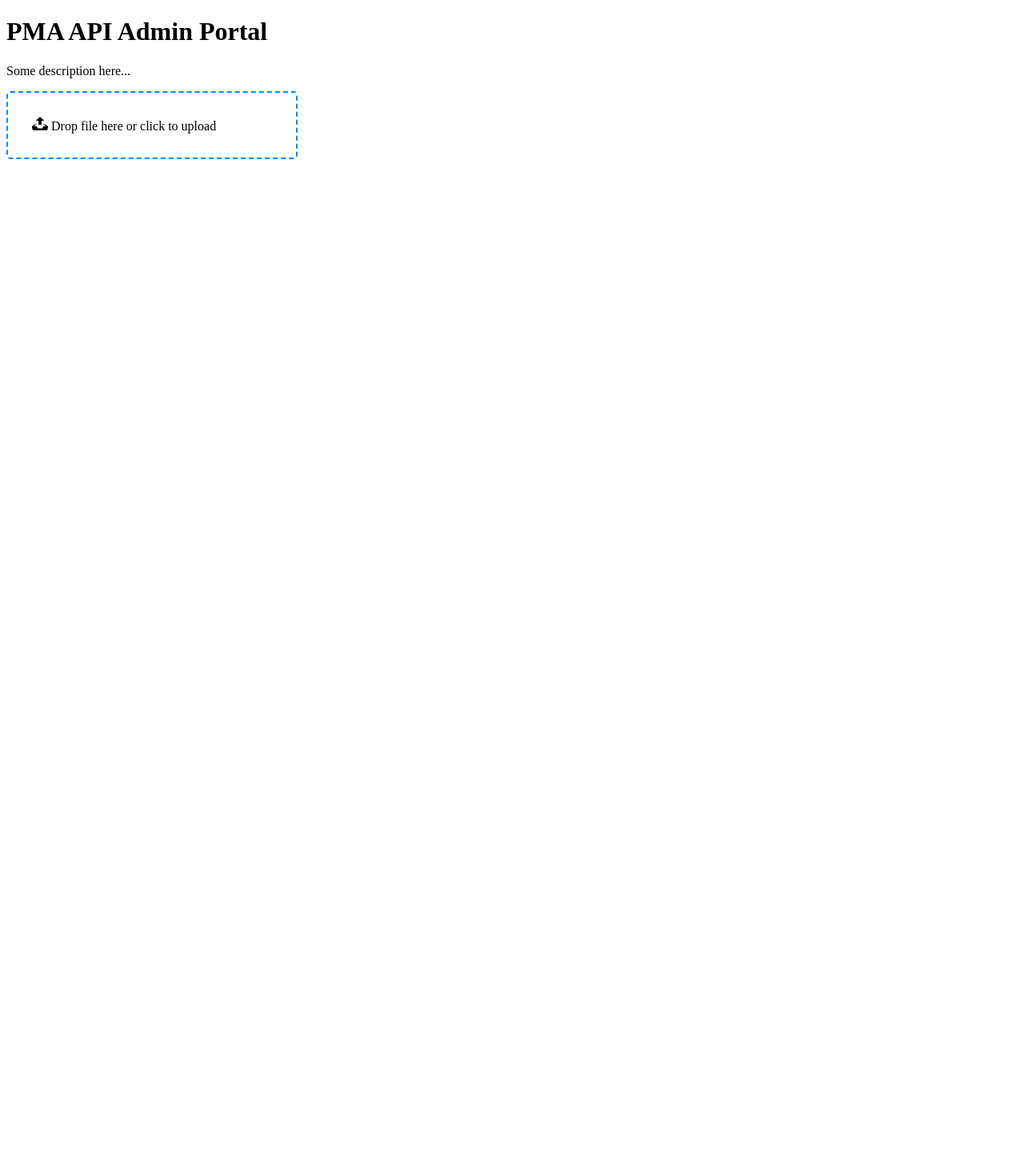
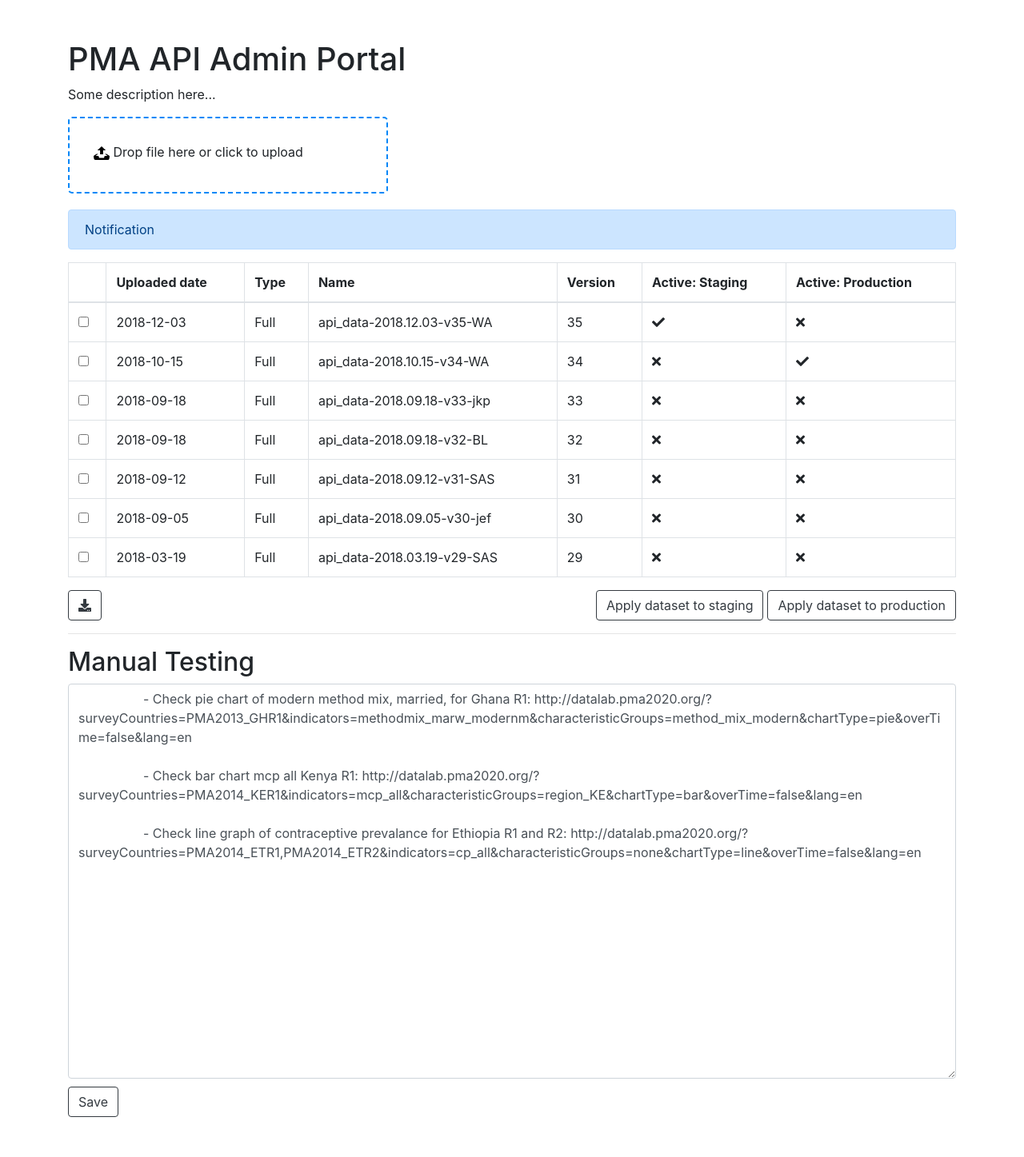
Before and after one commit to PMA-2020/pma-api, a Flask app: page /v1/admin in a window 1280 px wide. Shown: the whole page at 80% size. Before the commit the page ends 199 px from the top, so only its background shows below. Run offline with Flask 2, Linux system fonts and the light colour scheme; parts of the project's set-up code (start-up, migrations or seed data) failed here and were passed over; some libraries are stand-ins or nearby versions.

Commit message:
issue #32

```diff
--- a/pma_api/static/style.css
+++ b/pma_api/static/style.css
@@ -1,3 +1,6 @@
+body {
+    padding: 50px;
+}
 .file-uploader .upload-origin {
     width: 0.1px;
     height: 0.1px;
@@ -11,6 +14,19 @@
     border: 2px dashed #0087F7;
     border-radius: 5px;
     background: white;
-    width: 300px;
+    width: 400px;
     padding: 30px;
+    margin-bottom: 20px;
 }
+
+.button-bar {
+    display: flex;
+    justify-content: space-between;
+}
+
+.right-buttons {
+    display: flex;
+}
+.right-buttons button {
+    margin-left: 5px;
+}
--- a/pma_api/templates/index.html
+++ b/pma_api/templates/index.html
@@ -4,7 +4,9 @@
     <meta charset="UTF-8">
     <title>	PMA API Admin Portal </title>
     <meta name="viewport" content="width=device-width, initial-scale=1.0">
+    <link rel="stylesheet" href="https://stackpath.bootstrapcdn.com/bootstrap/4.1.3/css/bootstrap.min.css" integrity="sha384-MCw98/SFnGE8fJT3GXwEOngsV7Zt27NXFoaoApmYm81iuXoPkFOJwJ8ERdknLPMO" crossorigin="anonymous">
     <link rel="stylesheet" href="../static/style.css"/>
+    <link rel="stylesheet" href="https://use.fontawesome.com/releases/v5.3.1/css/all.css" integrity="sha384-mzrmE5qonljUremFsqc01SB46JvROS7bZs3IO2EmfFsd15uHvIt+Y8vEf7N7fWAU" crossorigin="anonymous">
     <!-- styles -->
   </head>
   <body>
@@ -21,11 +23,47 @@
               </label>
             </div>
           </form>
+          <div class="alert alert-primary" role="alert">
+              Notification
+          </div>
+          <table class="table table-bordered">
+            <thead>
+              <tr>
+                <th></th>
+                <th>Uploaded date</th>
+                <th>Type</th>
+                <th>Name</th>
+                <th>Version</th>
+                <th>Active: Staging</th>
+                <th>Active: Production</th>
+              </tr>
+            </thead>
+            <tbody>
+            </tbody>
+          </table>
+          <div class="button-bar">
+              <button type="button" class="btn btn-outline-dark"><i class="fas fa-download"></i></button>
+              <div class="right-buttons">
+                  <button type="button" class="btn btn-outline-dark">Apply dataset to staging</button>
+                  <button type="button" class="btn btn-outline-dark">Apply dataset to production</button>
+              </div>
+          </div>
+          <hr/>
+          <form class="form-manual-testing">
+              <h2>Manual Testing</h2>
+              <textarea rows="20" cols="80" class="form-control">
+                  - Check pie chart of modern method mix, married, for Ghana R1: http://datalab.pma2020.org/?surveyCountries=PMA2013_GHR1&indicators=methodmix_marw_modernm&characteristicGroups=method_mix_modern&chartType=pie&overTime=false&lang=en
+
+                  - Check bar chart mcp all Kenya R1: http://datalab.pma2020.org/?surveyCountries=PMA2014_KER1&indicators=mcp_all&characteristicGroups=region_KE&chartType=bar&overTime=false&lang=en
+
+                  - Check line graph of contraceptive prevalance for Ethiopia R1 and R2: http://datalab.pma2020.org/?surveyCountries=PMA2014_ETR1,PMA2014_ETR2&indicators=cp_all&characteristicGroups=none&chartType=line&overTime=false&lang=en
+              </textarea>
+              <button class="btn btn-outline-dark" style="margin-top:10px;">Save</button>
+          </form>
       </div>
-      <script
-          src="https://code.jquery.com/jquery-1.12.4.min.js"
-          integrity="sha256-ZosEbRLbNQzLpnKIkEdrPv7lOy9C27hHQ+Xp8a4MxAQ="
-          crossorigin="anonymous"></script>
+      <script src="https://code.jquery.com/jquery-3.3.1.slim.min.js" integrity="sha384-q8i/X+965DzO0rT7abK41JStQIAqVgRVzpbzo5smXKp4YfRvH+8abtTE1Pi6jizo" crossorigin="anonymous"></script>
+      <script src="https://cdnjs.cloudflare.com/ajax/libs/popper.js/1.14.3/umd/popper.min.js" integrity="sha384-ZMP7rVo3mIykV+2+9J3UJ46jBk0WLaUAdn689aCwoqbBJiSnjAK/l8WvCWPIPm49" crossorigin="anonymous"></script>
+      <script src="https://stackpath.bootstrapcdn.com/bootstrap/4.1.3/js/bootstrap.min.js" integrity="sha384-ChfqqxuZUCnJSK3+MXmPNIyE6ZbWh2IMqE241rYiqJxyMiZ6OW/JmZQ5stwEULTy" crossorigin="anonymous"></script>
       <script src="../static/dropzone.js"></script>
       <script>
           const json_response = [
@@ -86,7 +124,21 @@
                 "Active: Production":false
               }
           ];
-
+          $(function() {
+            let tbody = '';
+            json_response.forEach(element => {
+                tbody += '<tr>';
+                tbody += '<td><input type="checkbox"></td>';
+                tbody += '<td>'+element["Upload date"]+'</td>';
+                tbody += '<td>'+element["Type"]+'</td>';
+                tbody += '<td>'+element["Name"]+'</td>';
+                tbody += '<td>'+element["Version"]+'</td>';
+                tbody += '<td>'+(element["Active: Staging"]?'<i class="fas fa-check"></i>':'<i class="fas fa-times"></i>')+'</td>';
+                tbody += '<td>'+(element["Active: Production"]?'<i class="fas fa-check"></i>':'<i class="fas fa-times"></i>')+'</td>';
+                tbody += '</tr>';
+            });
+            $('tbody').html(tbody);
+          });
       </script>
   </body>
 </html>
```
